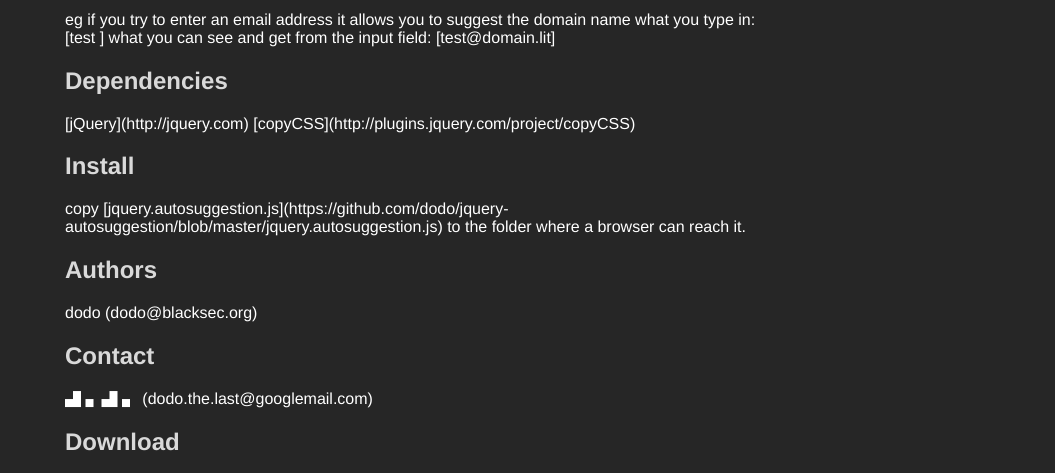
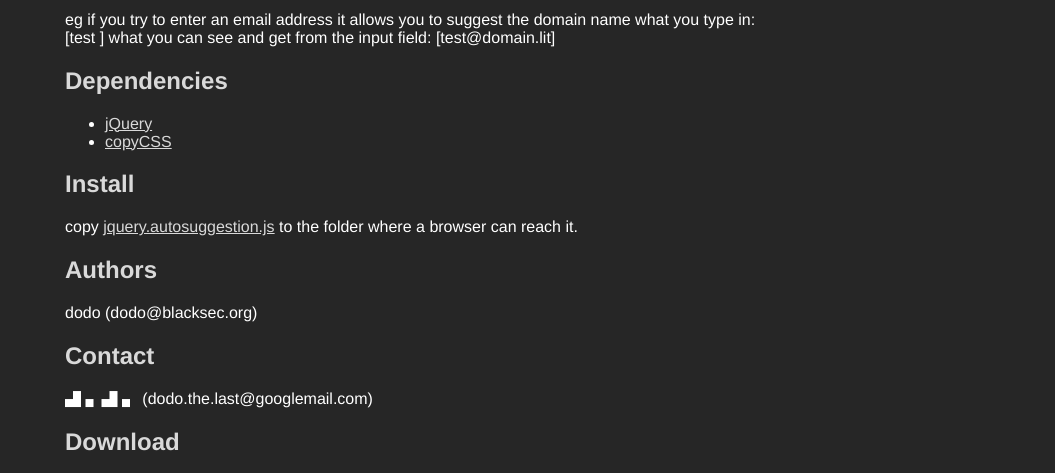
Before and after one commit to dodo/jquery-autosuggestion, a plain HTML site: page index.html in a window 1280 px wide. Shown: the part 322-795 px from the top of the page, without its empty margins (225-1280 px from the left). Drawn offline with Linux system fonts and the light colour scheme.

Commit message:
markdown → html

```diff
--- a/index.html
+++ b/index.html
@@ -59,10 +59,12 @@ what you can see and get from the input field:
 
     [test@domain.lit]
 </p><h2>Dependencies</h2>
-<p>[jQuery](http://jquery.com)
-[copyCSS](http://plugins.jquery.com/project/copyCSS)</p>
+<p><ul>
+<li><a href="http://jquery.com">jQuery</a></li>
+<li><a href="http://plugins.jquery.com/project/copyCSS">copyCSS</a></li>
+</ul></p>
 <h2>Install</h2>
-<p>copy [jquery.autosuggestion.js](https://github.com/dodo/jquery-autosuggestion/blob/master/jquery.autosuggestion.js) to the folder where a browser can reach it.</p>
+<p>copy <a href="https://github.com/dodo/jquery-autosuggestion/blob/master/jquery.autosuggestion.js">jquery.autosuggestion.js</a> to the folder where a browser can reach it.</p>
 <h2>Authors</h2>
 <p>dodo (dodo@blacksec.org)
 <br/>      </p>
```
